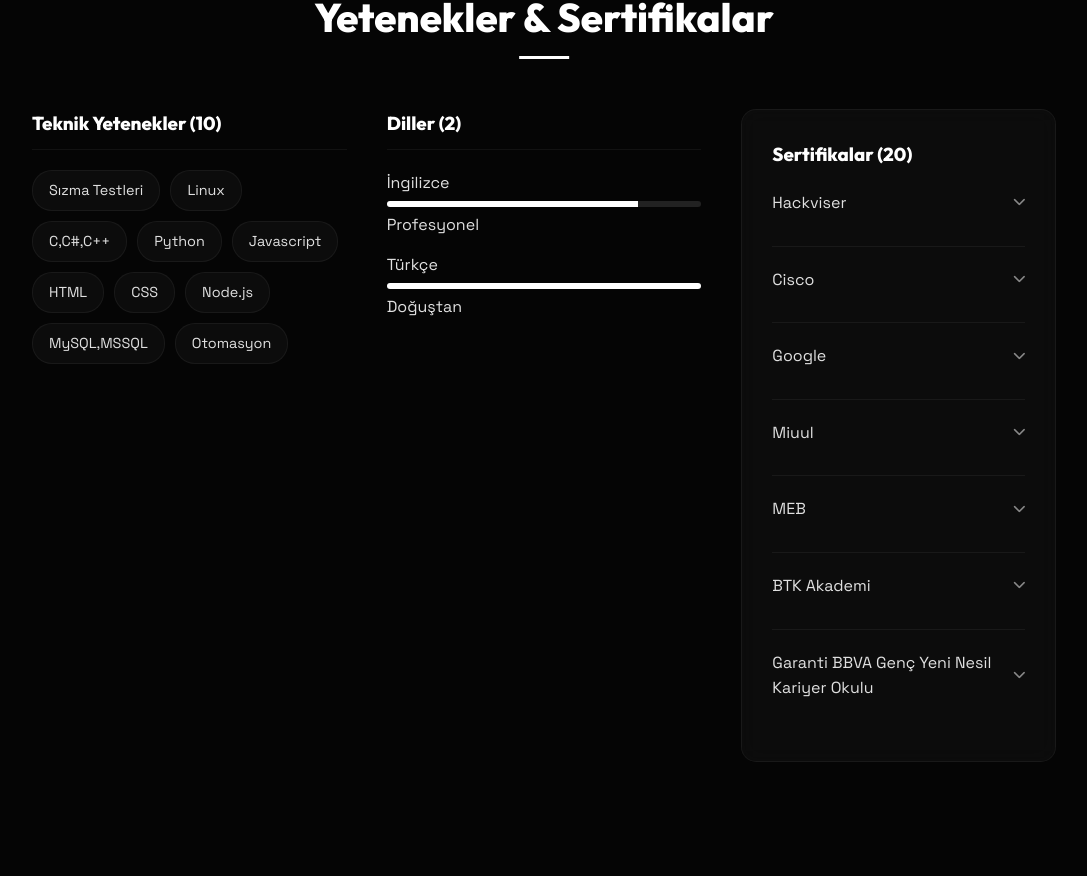
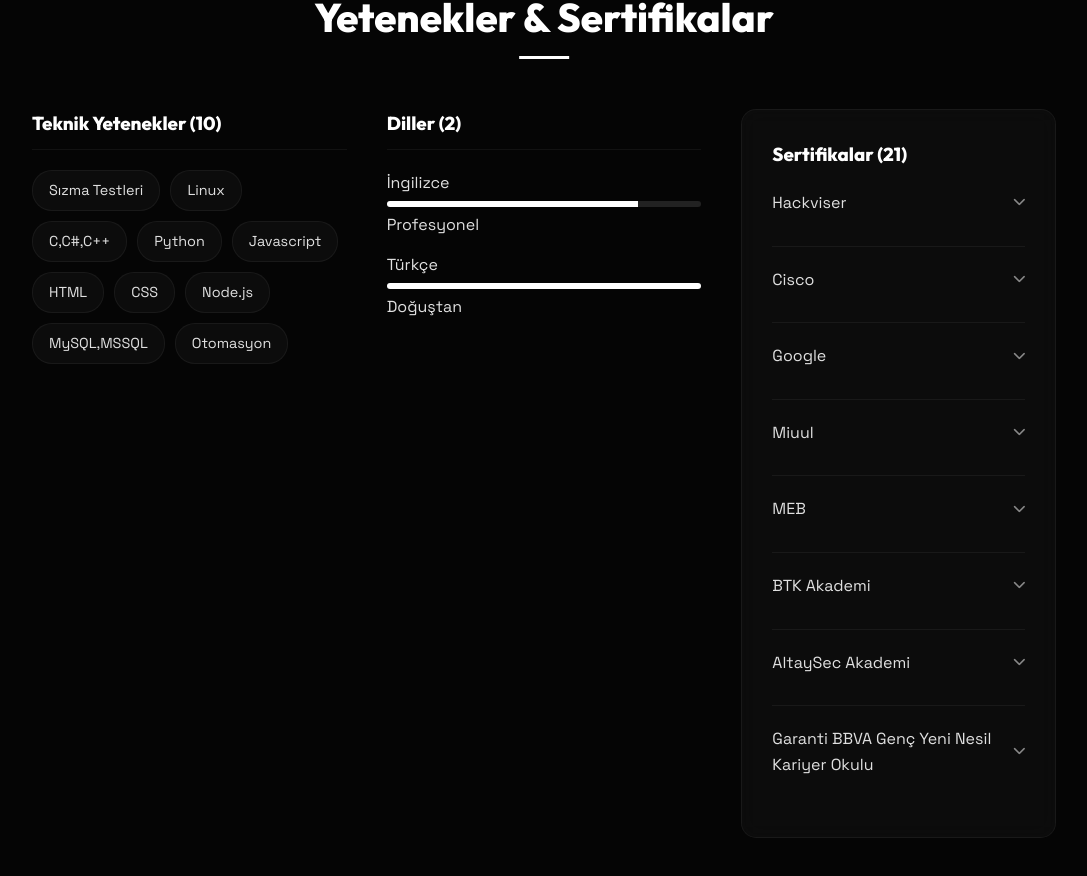
Before and after one commit to efekrbas/website, a React (Vite) app: page / in a window 1280 px wide. Shown: the part 2527-3403 px from the top of the page, without its empty margins (96-1183 px from the left). Built offline with nearby package versions, Linux system fonts and the light colour scheme; no server answers.

Commit message:
Add AltaySec Academy certificate

```diff
--- a/src/components/Skills.jsx
+++ b/src/components/Skills.jsx
@@ -18,7 +18,8 @@ const Skills = () => {
     const miuulCertCount = 2; // UIUX, AIMiniBootcamp
     const mebCertCount = 3; // ComputerOperator, OOP, FastTyping
     const btkCertCount = 1; // DomainLaw
-    const totalCertCount = hackviserCertCount + ciscoCertCount + garantiCertCount + googleCertCount + miuulCertCount + mebCertCount + btkCertCount;
+    const altaysecCount = 1 // AltaySec
+    const totalCertCount = hackviserCertCount + ciscoCertCount + garantiCertCount + googleCertCount + miuulCertCount + mebCertCount + btkCertCount + altaysecCount;
 
     return (
         <motion.section
@@ -132,6 +133,15 @@ const Skills = () => {
                                 <li><i className="fas fa-award"></i> {t('certDomainLaw')}</li>
                             </ul>
                         </li>
+                        <li className={`cert-accordion-item ${activeAccordion === 'altaysec' ? 'active' : ''}`}>
+                            <div className="cert-accordion-header" onClick={() => toggleAccordion('altaysec')}>
+                                <span>{t('certAltaySecAcademy')}</span>
+                                <i className="fas fa-chevron-down accordion-icon"></i>
+                            </div>
+                            <ul className="cert-accordion-content">
+                                <li><i className="fas fa-award"></i> {t('certAltaySec')}</li>
+                            </ul>
+                        </li>
                         <li className={`cert-accordion-item ${activeAccordion === 'garanti' ? 'active' : ''}`}>
                             <div className="cert-accordion-header" onClick={() => toggleAccordion('garanti')}>
                                 <span>{t('certGarantiBBVA')}</span>
--- a/src/context/LanguageContext.jsx
+++ b/src/context/LanguageContext.jsx
@@ -108,6 +108,8 @@ export const translations = {
         certGarantiBBVA: 'Garanti BBVA Genç Yeni Nesil Kariyer Okulu',
         certUIUX: 'UI/UX Web Tasarımcısı',
         btkAkademi: 'BTK Akademi',
+        certAltaySecAcademy: 'AltaySec Akademi',
+        certAltaySec: 'Sızma Testi Eğitim Programı Başarı Sertifikası',
 
         // Youtube
         youtube: 'YouTube',
@@ -223,6 +225,8 @@ export const translations = {
         certGarantiBBVA: 'Garanti BBVA Young New Generation Career School',
         certUIUX: 'UI/UX Web Designer',
         btkAkademi: 'BTK Academy',
+        certAltaySecAcademy: 'AltaySec Academy',
+        certAltaySec: 'Penetration Testing Training Program Certificate of Achievement',
 
         // Youtube
         youtube: 'YouTube',
```
